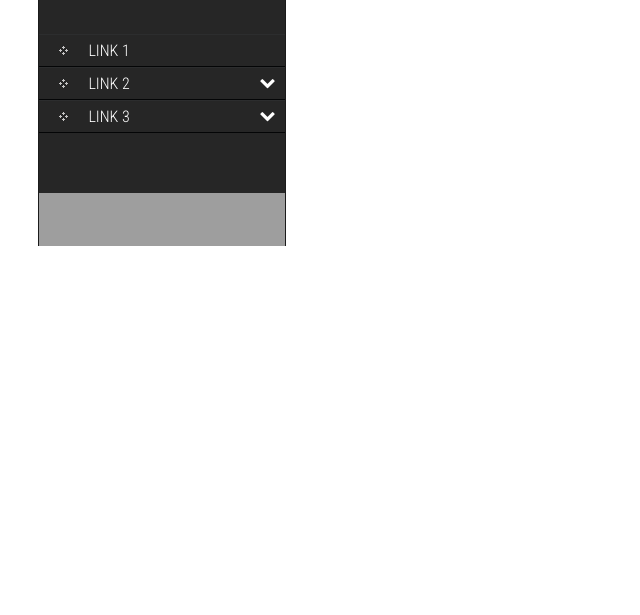
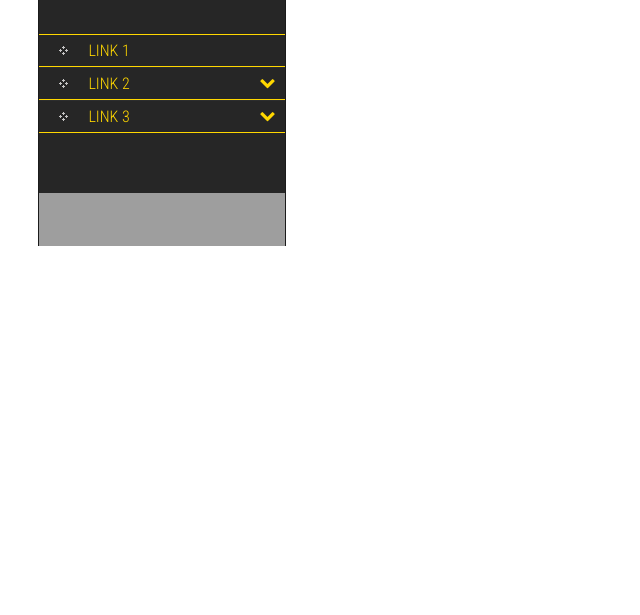
Before and after one commit to tipsforthings/column-nav, a plain HTML site: page index.html in a window 1280 px wide. Shown: the part 185-800 px from the top of the page, without its empty margins (0-640 px from the left). Drawn offline with Linux system fonts and the light colour scheme; grey boxes are pictures that could not be loaded.

Commit message:
Change some default styling

```diff
--- a/css/main.css
+++ b/css/main.css
@@ -11,12 +11,14 @@ table, caption, tbody, tfoot, thead, tr, th, td {
 	font-size: 100%;
 	font-style: inherit;
 	font-weight: inherit;
+	text-rendering: optimizeLegibility !important;
 	margin: 0;
 	outline: 0;
 	padding: 0;
 	vertical-align: baseline;
 	color: #aeaeae;
 }
+
 html {
 	font-size: 62.5%; /* Corrects text resizing oddly in IE6/7 when body font-size is set using em units http://clagnut.com/blog/348/#c790 */
 	overflow-y: scroll; /* Keeps page centred in all browsers regardless of content height */
--- a/css/random.css
+++ b/css/random.css
@@ -13,6 +13,6 @@ body { top:0px !important; }
 .main-navigation {	margin-bottom: 15px;}
 #site-nav ul li a:hover, #site-nav li.current_page_item a{background-image:url(http://www.liverpooltourists.com/wp-content/themes/skt-full-width/images/nav-icon-hover.png)}
 #site-nav ul li a:hover, #site-nav li.current_page_item a, div.slide-title a:hover{color:#ffffff;}
-mark, ins, a, .header .logo h1.site-title:first-letter, h2#page-title:first-letter,.archive h1.page-title:first-letter,.page h1.entry-title:first-letter, h2#page-title:first-letter,.archive h1.page-title:first-letter,.page h1.entry-title:first-letter, .single-post h1.entry-title:first-letter, .entry-meta a, .search h1.entry-title:first-letter,.archive h1.entry-title:first-letter, .read-more a:hover, .recent-post .post-box .post-text a, aside ul li a:hover, .widget ul li a:hover, h3.company-title:first-letter, .footer-menu ul li a:hover, .social a:hover, .footer-bottom a{color:#ffffff;}button, html input[type="button"], input[type="reset"],input[type="submit"]{background-color:#ffffff;}
+mark, ins, a, .header .logo h1.site-title:first-letter, h2#page-title:first-letter,.archive h1.page-title:first-letter,.page h1.entry-title:first-letter, h2#page-title:first-letter,.archive h1.page-title:first-letter,.page h1.entry-title:first-letter, .single-post h1.entry-title:first-letter, .entry-meta a, .search h1.entry-title:first-letter,.archive h1.entry-title:first-letter, .read-more a:hover, .recent-post .post-box .post-text a, aside ul li a:hover, .widget ul li a:hover, h3.company-title:first-letter, .footer-menu ul li a:hover, .social a:hover, .footer-bottom a{color:#ffd700;}button, html input[type="button"], input[type="reset"],input[type="submit"]{background-color:#ffffff;}
 .pagination ul  > li  > a, .pagination ul  > li  > span{background:linear-gradient(#ffffff, #ffffff) !important; background:-moz-linear-gradient(#ffffff, #ffffff) !important; background:-webkit-linear-gradient(#ffffff, #ffffff) !important; background:-o-linear-gradient(#ffffff, #ffffff) !important;}
 .pagination ul  > li:hover > a, .pagination ul  > li > span.current{background:linear-gradient(#ffffff, #ffffff) !important; background:-moz-linear-gradient(#ffffff, #ffffff) !important; background:-webkit-linear-gradient(#ffffff, #ffffff) !important; background:-o-linear-gradient(#ffffff, #ffffff) !important;}
--- a/css/style.css
+++ b/css/style.css
@@ -49,6 +49,7 @@ text-decoration: none;
 font: 700 45px 'Roboto Condensed', Arial;
 text-decoration: none;
 font-size: 4rem;
+color: #FFD700;
 }
 a:hover, a:focus, a:active {
 color: #eeeded;
@@ -170,6 +171,15 @@ dd.nav {
 .accordion:after {
     clear: both;
 }
+@media screen and (max-height:300px) {
+.header .logo {
+padding: 0px;
+height: 0px;
+}
+.header .logo h1, .header .logo h2 {
+display: none;
+}
+}
 @media screen and (max-width:960px) {
 .header .logo {
 padding: 0px;
@@ -197,7 +207,7 @@ display: block;
 position: relative;
 list-style: none;
 border-top: 1px #2c2d2e solid;
-border-bottom: 1px #040506 solid;
+border-bottom: 1px #FFD700 solid;
 padding: 0;
 line-height: normal;
 }
@@ -215,11 +225,11 @@ display: block;
 position: relative;
 list-style: none;
 border-top: 1px #2c2d2e solid;
-border-bottom: 1px #040506 solid;
+border-bottom: 1px #FFD700 solid;
 padding: 0;
 line-height: normal;
 background: transparent;
-color: #FFF;
+color: #FFD700;
 font: 300 16px 'Roboto Condensed', Arial;
 }
 .accordion .accordion-navigation>.content.active, .accordion dd>.content.active {
@@ -239,14 +249,16 @@ text-decoration: none;
 background: url(../images/menu-hover.png) no-repeat 20px center;
 }
 a:hover, a:focus {
-color: #e3e3e3;
+color: #ffd700;
 background-color: #262626;
 background: url(../images/nav-icon-hover.png) no-repeat 20px center !important;
 }
 .navigation-links dl .content a, .navigation-links dl .content a:active, .navigation-links dl .content a:hover {
 background: none !important;
 }
-
+.topBorder {
+border-top: 1px #FFD700 solid !important;
+}
 
 @media screen and (max-width: 960px) and (min-width: 768px) {
 	#wrapper {
--- a/index.html
+++ b/index.html
@@ -77,6 +77,7 @@
             jQuery( this ).toggleClass('showDown');
         });
         jQuery( "#site-nav dd:last" ).addClass("noBottomBorder");
+        jQuery( ".navigation-links a:first" ).addClass("topBorder");
         jQuery( "#site-nav li:parent" ).find('ul.sub-menu').parent().addClass("haschild");
     });
 	jQuery( "#site-nav dd:last" ).addClass("noBottomBorder");
```
